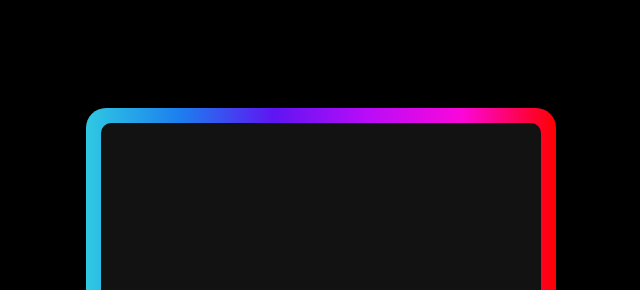
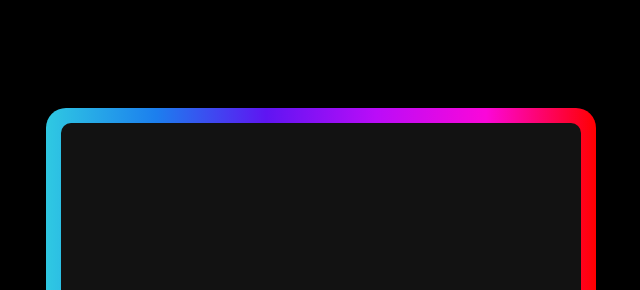
Before and after one commit to Froillan123/teacher-greeting, a plain HTML site: page index.html in a window 1280 px wide. Shown: the part 67-357 px from the top of the page, without its empty margins (319-959 px from the left). Drawn offline with Linux system fonts and the light colour scheme.

Commit message:
Update style.css

```diff
--- a/style.css
+++ b/style.css
@@ -13,7 +13,7 @@ body{
 }
 .card{
     padding: 15px;
-    width: 470px;
+    width: 550px;
     height: 450px;
     background: linear-gradient(90deg, #ff0000 0%, #ff9a00 10%, #d0de21 20%, #4fdc4a 30%, #3fdad8 40%, #2fc9e2 50%, #1c7fee 60%, #5f15f2 70%, #ba0cf8 80%, #fb07d9 90%, #ff0000 100%);
     border-radius: 20px;
```
